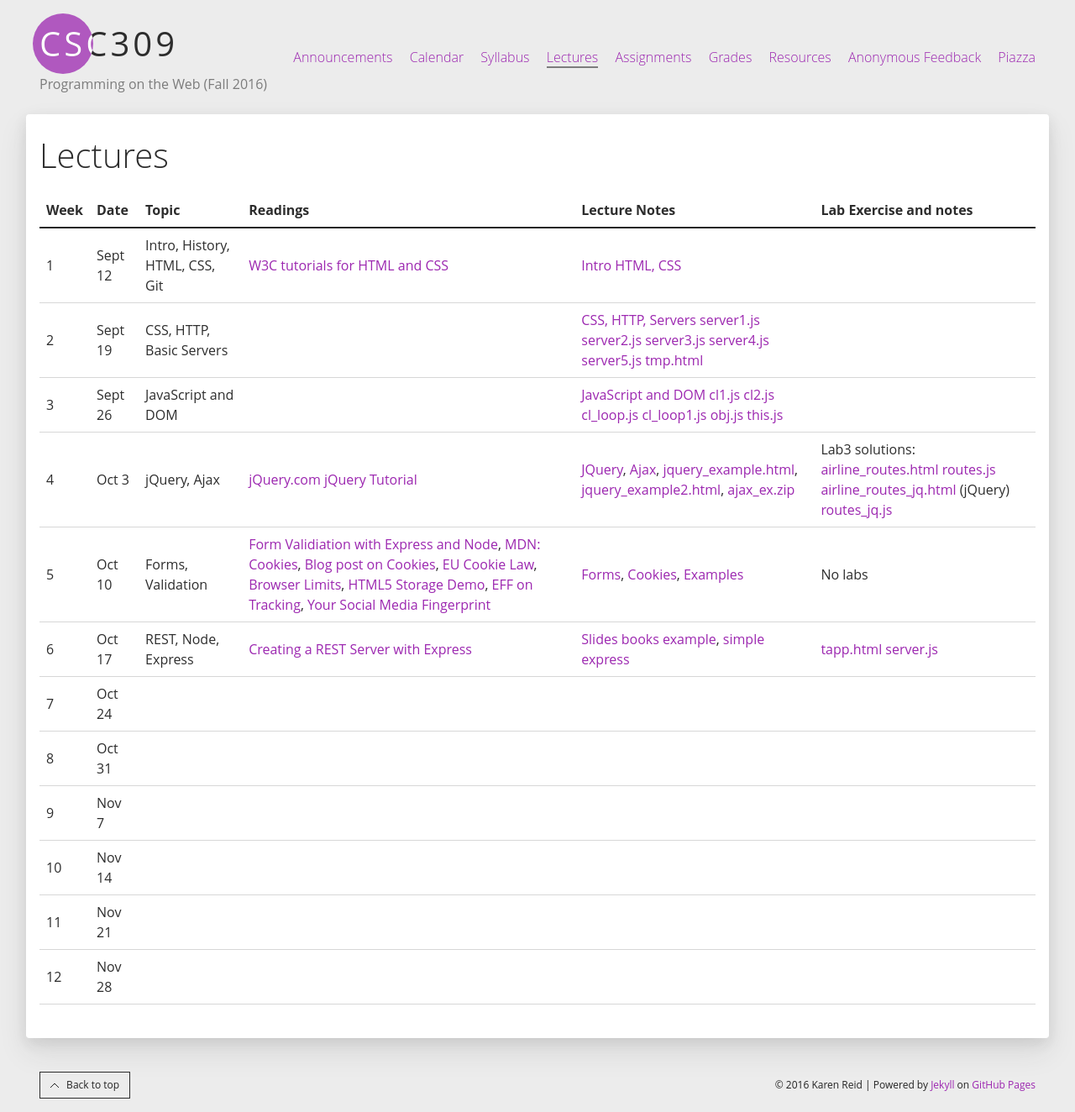
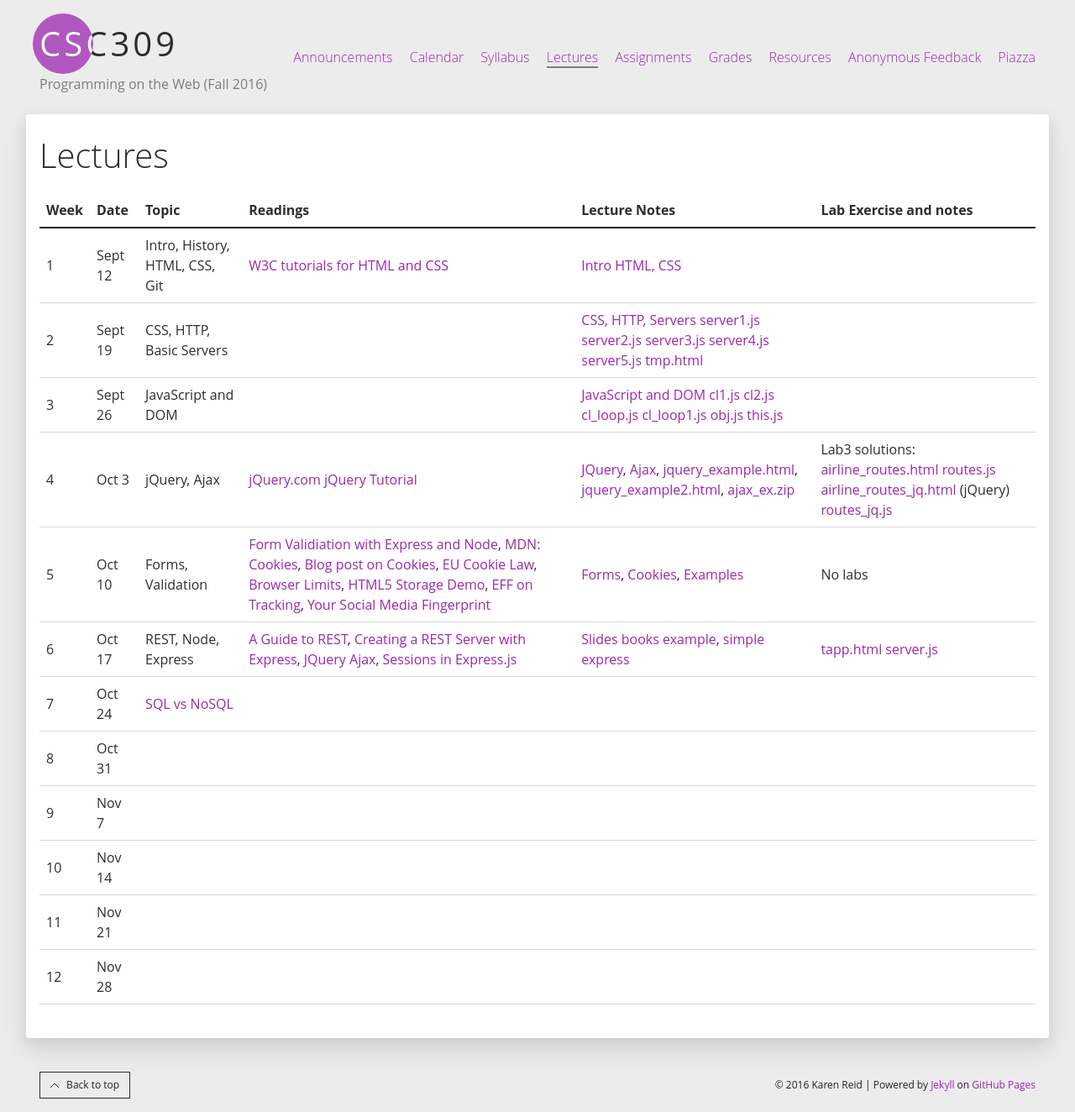
Before and after one commit to nigef/CSC309-Fall-2016.github.io, a Jekyll site: the page built from lectures.md, in a window 1280 px wide. Shown: the whole page at 84% size. Built offline with Jekyll 4.4.1, drawn with Linux system fonts in a browser that asks for light colours.

Commit message:
adding resources

```diff
--- a/lectures.md
+++ b/lectures.md
@@ -118,7 +118,10 @@ permalink: /lectures/
       <td>6</td>
       <td>Oct 17</td>
       <td>REST, Node, Express</td>
-      <td><a href="https://gist.github.com/iksose/9401758">Creating a REST Server with Express</a>
+      <td><a href="https://code.tutsplus.com/tutorials/a-beginners-guide-to-http-and-rest--net-16340">A Guide to REST</a>,
+          <a href="https://gist.github.com/iksose/9401758">Creating a REST Server with Express</a>,
+          <a href="http://api.jquery.com/jquery.ajax/">JQuery Ajax</a>,
+          <a href="http://calebmadrigal.com/sessions-in-nodejs-expressjs/">Sessions in Express.js</a>
 	  </td>
       <td><a href="/lectures/w6/NodeExpress.pdf">Slides</a>
       	  <a href="/lectures/w6/express_books.zip">books example</a>,
@@ -132,7 +135,7 @@ permalink: /lectures/
     <tr>
       <td>7</td>
       <td>Oct 24</td>
-      <td></td>
+      <td><a href="https://www.sitepoint.com/sql-vs-nosql-differences/">SQL vs NoSQL</a></td>
       <td></td>
       <td></td>
       <td></td>
```
